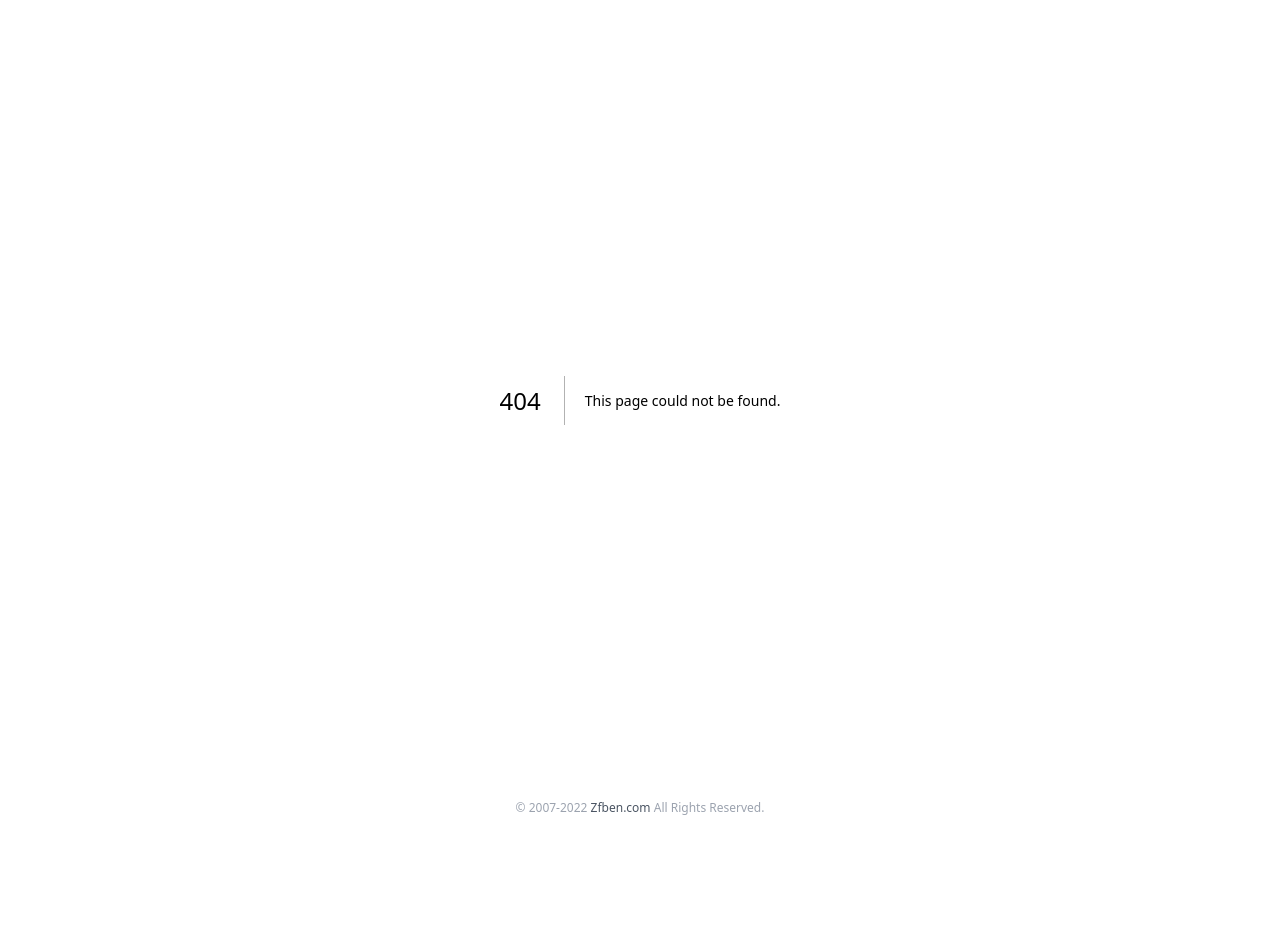
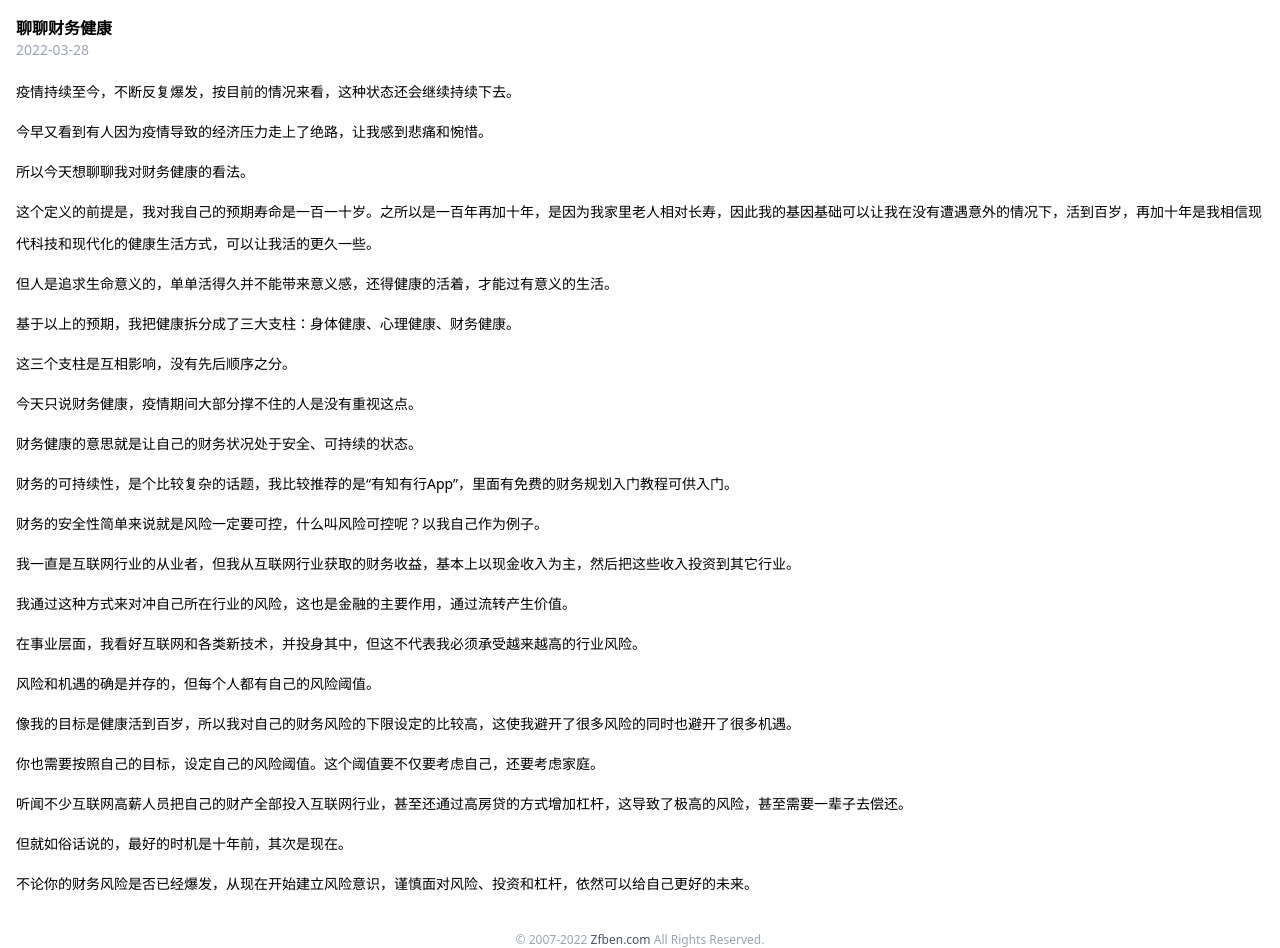
Before and after one commit to zfben/zfben.github.io, a Next.js app: page /blog/2022-03-28 in a window 1280 px wide. Before the commit this address had no page. Before the commit the page ends 816 px from the top, so only its background shows below. Built offline with nearby package versions, Linux system fonts and the light colour scheme.

Commit message:
new post

```diff
--- /dev/null
+++ b/pages/blog/2022-03-28.mdx
@@ -0,0 +1,48 @@
+import BlogPost from 'components/blog-post'
+
+export const meta = {
+  title: '聊聊财务健康',
+  date: '2022-03-28',
+}
+
+export default ({ children }) => <BlogPost meta={meta}>{children}</BlogPost>;
+
+疫情持续至今，不断反复爆发，按目前的情况来看，这种状态还会继续持续下去。
+
+今早又看到有人因为疫情导致的经济压力走上了绝路，让我感到悲痛和惋惜。
+
+所以今天想聊聊我对财务健康的看法。
+
+这个定义的前提是，我对我自己的预期寿命是一百一十岁。之所以是一百年再加十年，是因为我家里老人相对长寿，因此我的基因基础可以让我在没有遭遇意外的情况下，活到百岁，再加十年是我相信现代科技和现代化的健康生活方式，可以让我活的更久一些。
+
+但人是追求生命意义的，单单活得久并不能带来意义感，还得健康的活着，才能过有意义的生活。
+
+基于以上的预期，我把健康拆分成了三大支柱：身体健康、心理健康、财务健康。
+
+这三个支柱是互相影响，没有先后顺序之分。
+
+今天只说财务健康，疫情期间大部分撑不住的人是没有重视这点。
+
+财务健康的意思就是让自己的财务状况处于安全、可持续的状态。
+
+财务的可持续性，是个比较复杂的话题，我比较推荐的是“有知有行App”，里面有免费的财务规划入门教程可供入门。
+
+财务的安全性简单来说就是风险一定要可控，什么叫风险可控呢？以我自己作为例子。
+
+我一直是互联网行业的从业者，但我从互联网行业获取的财务收益，基本上以现金收入为主，然后把这些收入投资到其它行业。
+
+我通过这种方式来对冲自己所在行业的风险，这也是金融的主要作用，通过流转产生价值。
+
+在事业层面，我看好互联网和各类新技术，并投身其中，但这不代表我必须承受越来越高的行业风险。
+
+风险和机遇的确是并存的，但每个人都有自己的风险阈值。
+
+像我的目标是健康活到百岁，所以我对自己的财务风险的下限设定的比较高，这使我避开了很多风险的同时也避开了很多机遇。
+
+你也需要按照自己的目标，设定自己的风险阈值。这个阈值要不仅要考虑自己，还要考虑家庭。
+
+听闻不少互联网高薪人员把自己的财产全部投入互联网行业，甚至还通过高房贷的方式增加杠杆，这导致了极高的风险，甚至需要一辈子去偿还。
+
+但就如俗话说的，最好的时机是十年前，其次是现在。
+
+不论你的财务风险是否已经爆发，从现在开始建立风险意识，谨慎面对风险、投资和杠杆，依然可以给自己更好的未来。
--- a/pages/blog/index.tsx
+++ b/pages/blog/index.tsx
@@ -4,6 +4,10 @@ import Head from 'next/head'
 import Link from 'next/link'
 
 const posts = [
+  {
+    title: '聊聊财务健康',
+    date: '2022-03-28',
+  },
   {
     title: '一款可终生使用的笔记软件，需要有哪些特点？',
     date: '2022-03-20',
```
